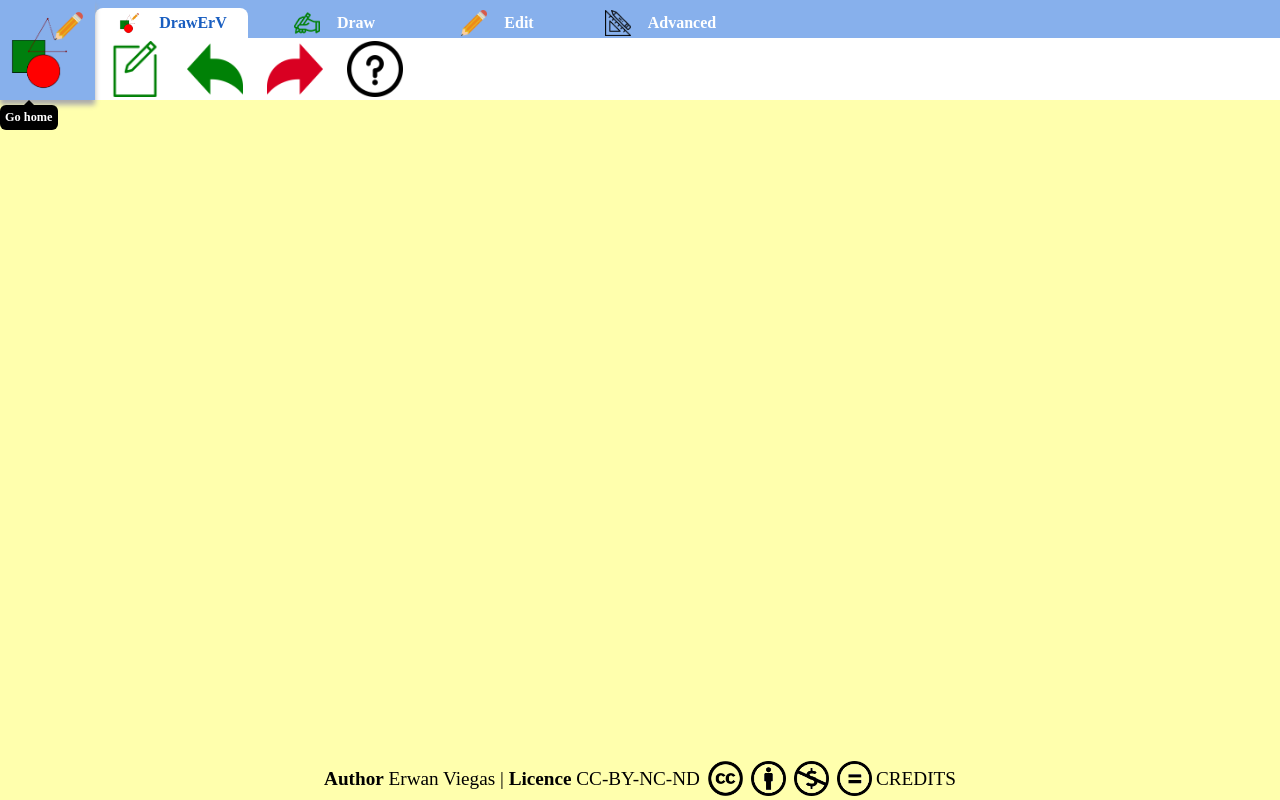
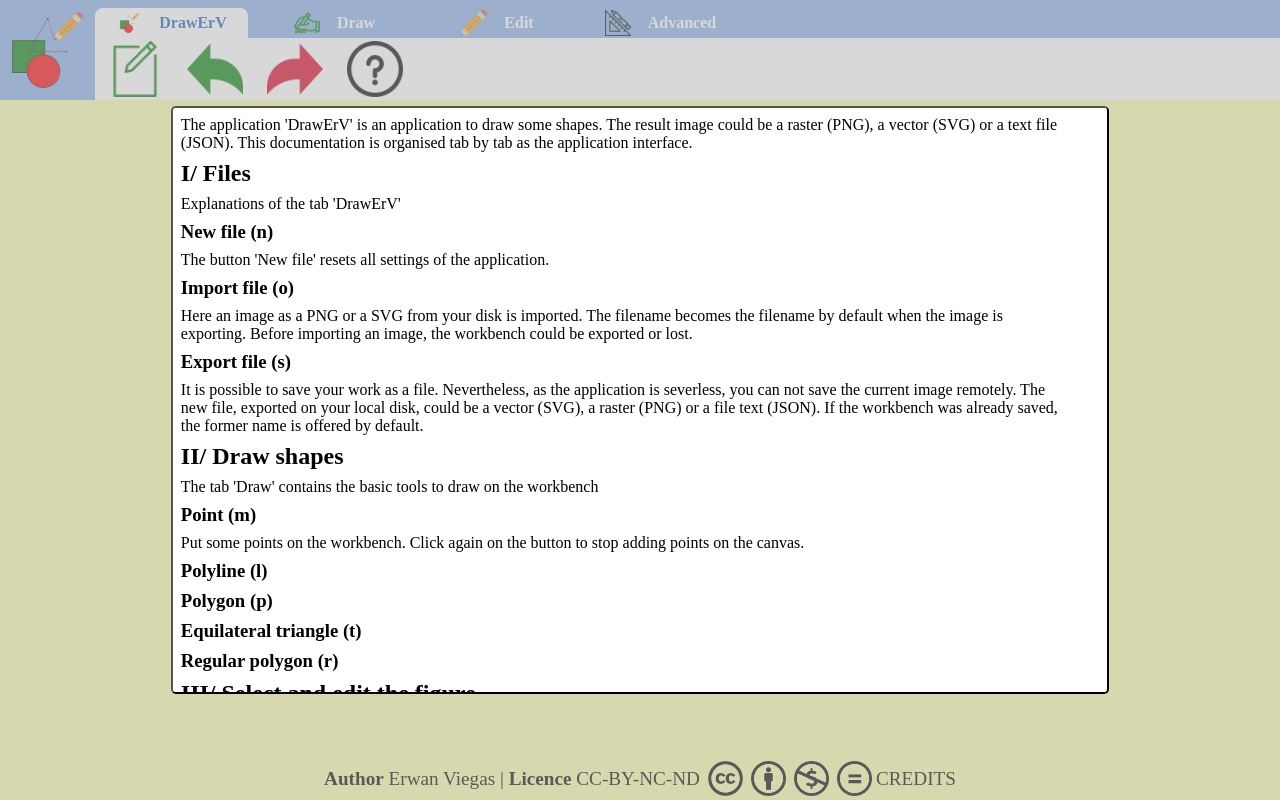
Before and after one commit to e-viegas/planev, a plain HTML site: page drawerv/index.html in a window 1280 px wide. Both pictures are taken after a click on the element 375 px from the left and 69 px from the top of the page. Drawn offline with Linux system fonts and the light colour scheme; a web font is replaced by a local one.

Commit message:
Add the documentation linked to the button 'HELP'

```diff
--- a/drawerv/index.html
+++ b/drawerv/index.html
@@ -67,6 +67,49 @@
       </div>
     </div>
 
+    <!-- Help -->
+    <div id="helppopup" class="popup">
+      <div id="helpcontents">
+        <p>
+          The application 'DrawErV' is an application to draw some shapes. The
+          result image could be a raster (PNG), a vector (SVG) or a text file (JSON).
+          This documentation is organised tab by tab as the application interface.
+        </p>
+        <h2>I/ Files</h2>
+        <p>Explanations of the tab 'DrawErV'</p>
+        <h3>New file (n)</h3>
+        <p>The button 'New file' resets all settings of the application.</p>
+        <h3>Import file (o)</h3>
+        <p>
+          Here an image as a PNG or a SVG from your disk is imported. The filename
+          becomes the filename by default when the image is exporting. Before
+          importing an image, the workbench could be exported or lost.
+        </p>
+        <h3>Export file (s)</h3>
+        <p>
+          It is possible to save your work as a file. Nevertheless, as the application
+          is severless, you can not save the current image remotely. The new file,
+          exported on your local disk, could be a vector (SVG), a raster (PNG) or
+          a file text (JSON). If the workbench was already saved, the former name
+          is offered by default.
+        </p>
+        <h2>II/ Draw shapes</h2>
+        <p>The tab 'Draw' contains the basic tools to draw on the workbench</p>
+        <h3>Point (m)</h3>
+        <p>
+          Put some points on the workbench. Click again on the button to stop
+          adding points on the canvas.
+        </p>
+        <h3>Polyline (l)</h3>
+        <h3>Polygon (p)</h3>
+        <h3>Equilateral triangle (t)</h3>
+        <h3>Regular polygon (r)</h3>
+        <h2>III/ Select and edit the figure</h2>
+        <h3>Select (k/a/d)</h3>
+        <h3>Delete (Del)</h3>
+      </div>
+    </div>
+
     <!-- Footer -->
     <div class="footer">
       <span><strong>Author</strong> Erwan Viegas | <strong>Licence</strong> CC-BY-NC-ND</span>
--- a/drawerv/modules/events.js
+++ b/drawerv/modules/events.js
@@ -9,6 +9,7 @@ function connect() {
   document.getElementById("new").addEventListener("click", newfile);
   document.getElementById("export").addEventListener("click", exportCanvas);
   document.getElementById("import").addEventListener("click", importCanvas);
+  document.getElementById("help").addEventListener("click", help);
   document.getElementById("point").addEventListener("click", addPoint);
   document.getElementById("polyline").addEventListener("click", addPolyline);
   document.getElementById("polygon").addEventListener("click", addPolygon);
@@ -68,3 +69,11 @@ document.getElementById("okImport").addEventListener("click", function() {
 document.getElementById("cancelImport").addEventListener("click", function() {
   document.getElementById("importpopup").style.visibility = "hidden";
 })
+
+// Close the help in clicking out of the help box
+document.getElementById("helppopup").addEventListener("click", function(ev) {
+  if (ev.target.id === "helppopup") {
+    // Outside
+    document.getElementById("helppopup").style.visibility = "";
+  }
+})
--- a/drawerv/modules/functions.js
+++ b/drawerv/modules/functions.js
@@ -346,3 +346,13 @@ function lookForClosestLine(pos) {
 
   return finalpos;
 }
+
+
+// ========== HELP ==========
+/*
+  BRIEF Display the documentation
+  PARAM ev Current event
+*/
+function help(ev) {
+  document.getElementById("helppopup").style.visibility = "visible";
+}
--- a/drawerv/style.css
+++ b/drawerv/style.css
@@ -169,7 +169,7 @@ canvas{
   visibility: hidden;
 }
 
-.form{
+.form, #helpcontents{
   background-color: white;
   flex-direction: column;
   border-color: black;
@@ -190,6 +190,18 @@ canvas{
 
 .okcancel input{
   width: 73px;
+}
+
+/* Help */
+#helpcontents{
+  width: 73%;
+  height: 73%;
+  overflow-y: scroll;
+}
+
+#helpcontents *{
+  width: 95%;
+  margin: 8px;
 }
 
 /* Footer */
```
Also changed, not shown: dronemaker/index.html (+1 -1 lines).
